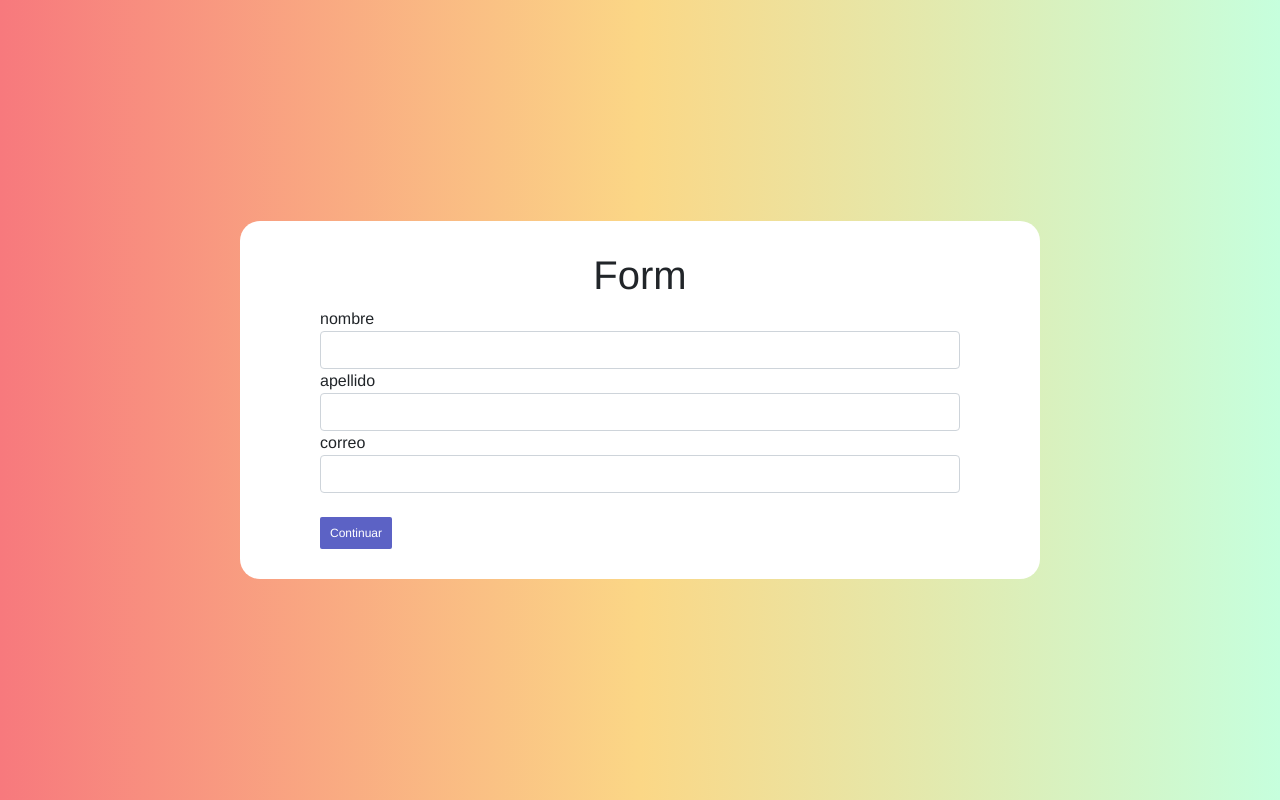
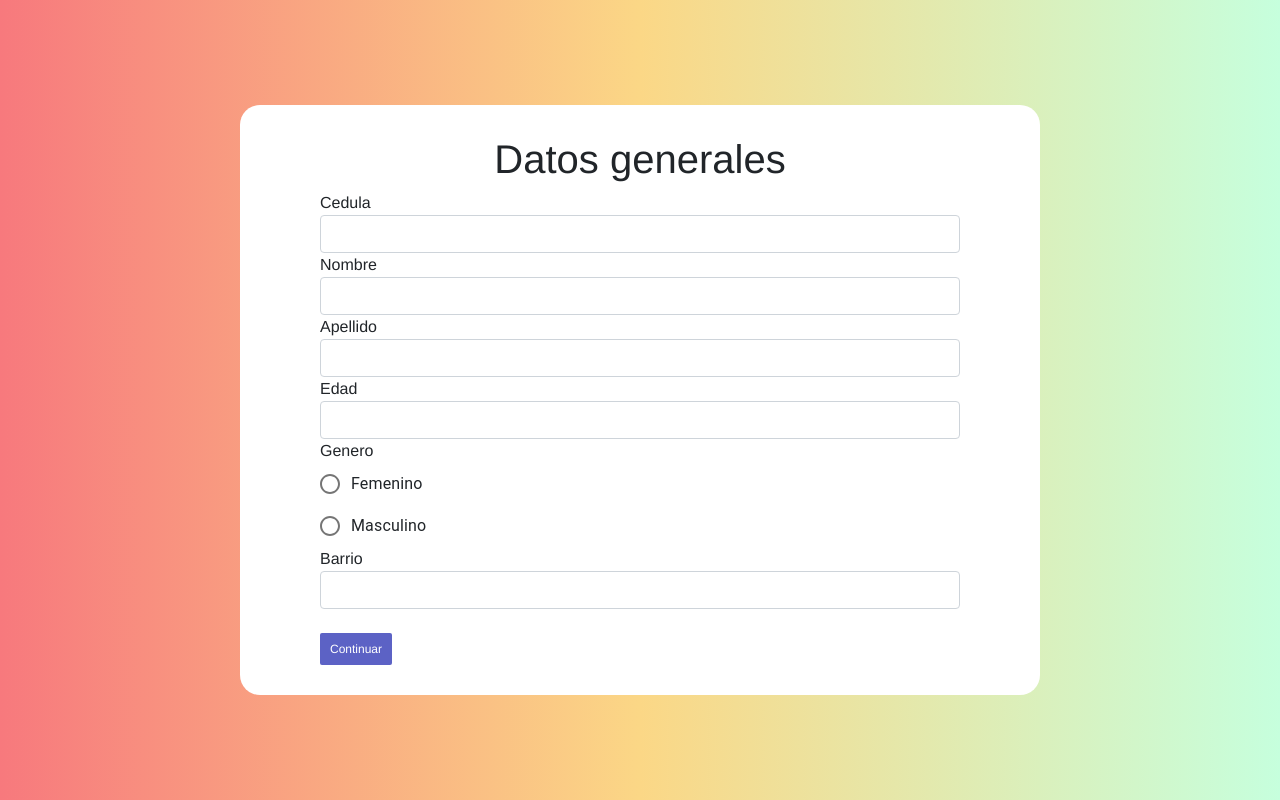
Before and after one commit to JuanCamilo-R/ProyectoBD, a React (Create React App) app in the folder cliente/: page /form in a window 1280 px wide. Built offline with nearby package versions, Linux system fonts and the light colour scheme.

Commit message:
Primer formulario hecho

```diff
--- a/cliente/src/components/Cards.js
+++ b/cliente/src/components/Cards.js
@@ -5,9 +5,13 @@ class Card extends React.Component{
 
     state = {
         step: 1,
+        cedula: '',
         nombre: '',
         apellido: '',
-        email: ''
+        edad: '',
+        genero: '',
+        comuna: '',
+        barrio: ''
     };
 
     nextStep = () =>{
@@ -29,8 +33,8 @@ class Card extends React.Component{
      render(){
 
         const { step } = this.state;
-        const {nombre, apellido, email} = this.state;
-        const values = {nombre, apellido, email};
+        const {cedula, nombre, apellido, edad, genero, comuna, barrio} = this.state;
+        const values = {cedula, nombre, apellido, edad, genero, comuna, barrio};
          switch(step){
              case 1:
                  return(
--- a/cliente/src/components/FirstPart.js
+++ b/cliente/src/components/FirstPart.js
@@ -1,38 +1,69 @@
-import React , { Component } from 'react';
+import React, { Component } from 'react';
+import Radio from '@material-ui/core/Radio';
+import RadioGroup from '@material-ui/core/RadioGroup';
+import FormControlLabel from '@material-ui/core/FormControlLabel';
 
-export class FirstPart extends Component{
+
+export class FirstPart extends Component {
     continue = e => {
         e.preventDefault();
         this.props.nextStep();
     }
 
-    render(){
-        const {values, inputChange} = this.props;
-        return(
-            <div className = "form-container">
-                <h1 className = "h1">Form</h1>
-                <div className = "form-group">
-                    <label htmlFor= "name">
-                    nombre
+    show = value => {
+        console.log(value.genero)
+    }
+
+    render() {
+        const { values, inputChange } = this.props;
+        return (
+            <div className="form-container">
+                <h1 className="h1">Datos generales</h1>
+                <div className="form-group">
+                    <label htmlFor="cedula">
+                        Cedula
                     </label>
-                    <input type = "text" className = "form-control" name = "name" onChange = {inputChange('name')} value = {values.name}/>
+                    <input type="text" className="form-control" name="cedula" onChange={inputChange('cedula')} value={values.cedula} />
                 </div>
-                <div className = "form-group">
-                    <label htmlFor= "apellido">
-                    apellido
+                <div className="form-group">
+                    <label htmlFor="nombre">
+                        Nombre
                     </label>
-                    <input type = "text" className = "form-control" name = "apellido" onChange = {inputChange('apellido')} value = {values.apellido}/>
+                    <input type="text" className="form-control" name="nombre" onChange={inputChange('nombre')} value={values.nombre} />
                 </div>
-                <div className = "form-group">
-                    <label htmlFor= "email">
-                    correo
+                <div className="form-group">
+                    <label htmlFor="apellido">
+                        Apellido
                     </label>
-                    <input type = "text" className = "form-control" name = "email" onChange = {inputChange('email')} value = {values.email}/>
+                    <input type="text" className="form-control" name="apellido" onChange={inputChange('apellido')} value={values.apellido} />
                 </div>
-                <br/>
+                <div className="form-group">
+                    <label htmlFor="edad">
+                        Edad
+                    </label>
+                    <input type="text" className="form-control" name="edad" onChange={inputChange('edad')} value={values.edad} />
+                </div>
+                <div className="form-group">
+                    <label htmlFor="genero">
+                        Genero
+                    </label>
+                    <div className="radio">
+                        <RadioGroup aria-label="gender" name="gender1" value={values.genero} onChange={inputChange('genero')}>
+                            <FormControlLabel value="Femenino" control={<Radio/>} label="Femenino" />
+                            <FormControlLabel value="Masculino" control={<Radio/>} label="Masculino"/>
+                        </RadioGroup>
+                    </div>
+                </div>
+                <div className="form-group">
+                    <label htmlFor="barrio">
+                        Barrio
+                    </label>
+                    <input type="text" className="form-control" name="barrio" onChange={inputChange('barrio')} value={values.barrio} />
+                </div>
+                <br />
 
-                <div className ="text-right">
-                    <button className = "btn btn-primary" onClick = {this.continue}>
+                <div className="text-right">
+                    <button className="btn btn-primary" onClick={this.continue}>
                         Continuar
                     </button>
                 </div>
--- a/package.json
+++ b/package.json
@@ -18,6 +18,7 @@
   "author": "",
   "license": "ISC",
   "dependencies": {
+    "@material-ui/core": "^4.11.3",
     "bootstrap": "^4.6.0",
     "concurrently": "^6.0.0",
     "express": "^4.17.1",
```
Also changed, not shown: 1 other file (tests, documents, lock files or other folders).
